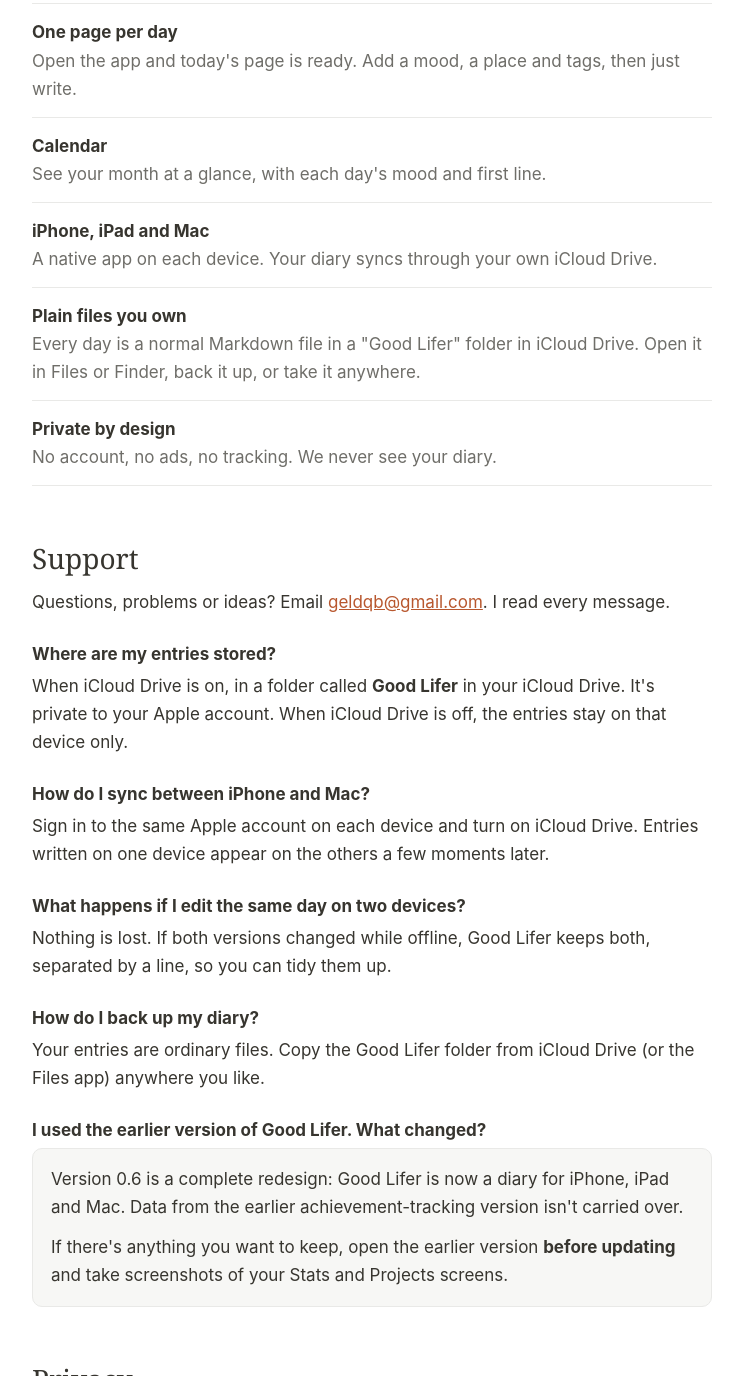
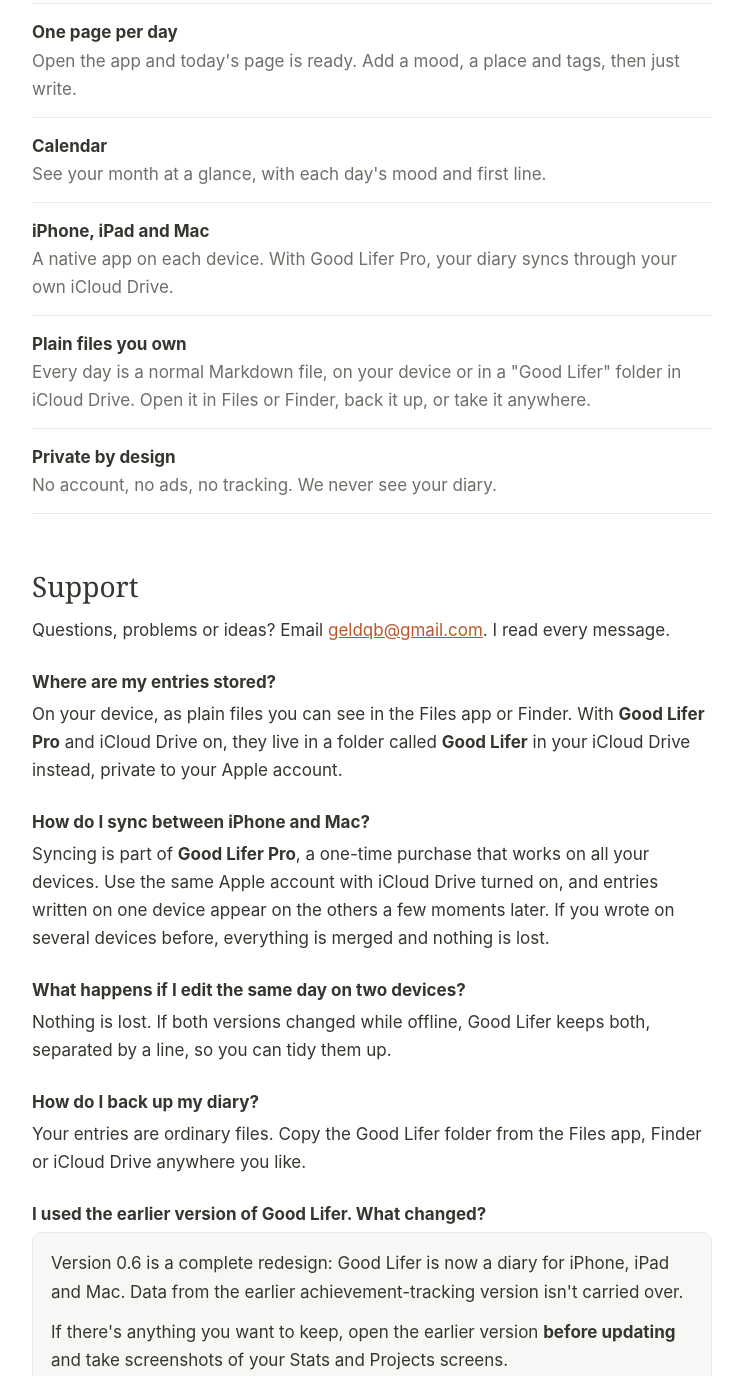
Before and after one commit to bingq/good-lifer, a plain HTML site: page docs/index.html in a window 1280 px wide. Shown: the part 497-1873 px from the top of the page, without its empty margins (268-1011 px from the left). Drawn offline with Linux system fonts and the light colour scheme.

Commit message:
Explain that sync is part of Good Lifer Pro

```diff
--- a/docs/index.html
+++ b/docs/index.html
@@ -65,8 +65,8 @@
   <ul class="features">
     <li><strong>One page per day</strong><span>Open the app and today's page is ready. Add a mood, a place and tags, then just write.</span></li>
     <li><strong>Calendar</strong><span>See your month at a glance, with each day's mood and first line.</span></li>
-    <li><strong>iPhone, iPad and Mac</strong><span>A native app on each device. Your diary syncs through your own iCloud Drive.</span></li>
-    <li><strong>Plain files you own</strong><span>Every day is a normal Markdown file in a "Good Lifer" folder in iCloud Drive. Open it in Files or Finder, back it up, or take it anywhere.</span></li>
+    <li><strong>iPhone, iPad and Mac</strong><span>A native app on each device. With Good Lifer Pro, your diary syncs through your own iCloud Drive.</span></li>
+    <li><strong>Plain files you own</strong><span>Every day is a normal Markdown file, on your device or in a "Good Lifer" folder in iCloud Drive. Open it in Files or Finder, back it up, or take it anywhere.</span></li>
     <li><strong>Private by design</strong><span>No account, no ads, no tracking. We never see your diary.</span></li>
   </ul>
 
@@ -74,16 +74,16 @@
   <p>Questions, problems or ideas? Email <a href="mailto:geldqb@gmail.com">geldqb@gmail.com</a>. I read every message.</p>
 
   <h3>Where are my entries stored?</h3>
-  <p>When iCloud Drive is on, in a folder called <strong>Good Lifer</strong> in your iCloud Drive. It's private to your Apple account. When iCloud Drive is off, the entries stay on that device only.</p>
+  <p>On your device, as plain files you can see in the Files app or Finder. With <strong>Good Lifer Pro</strong> and iCloud Drive on, they live in a folder called <strong>Good Lifer</strong> in your iCloud Drive instead, private to your Apple account.</p>
 
   <h3>How do I sync between iPhone and Mac?</h3>
-  <p>Sign in to the same Apple account on each device and turn on iCloud Drive. Entries written on one device appear on the others a few moments later.</p>
+  <p>Syncing is part of <strong>Good Lifer Pro</strong>, a one-time purchase that works on all your devices. Use the same Apple account with iCloud Drive turned on, and entries written on one device appear on the others a few moments later. If you wrote on several devices before, everything is merged and nothing is lost.</p>
 
   <h3>What happens if I edit the same day on two devices?</h3>
   <p>Nothing is lost. If both versions changed while offline, Good Lifer keeps both, separated by a line, so you can tidy them up.</p>
 
   <h3>How do I back up my diary?</h3>
-  <p>Your entries are ordinary files. Copy the Good Lifer folder from iCloud Drive (or the Files app) anywhere you like.</p>
+  <p>Your entries are ordinary files. Copy the Good Lifer folder from the Files app, Finder or iCloud Drive anywhere you like.</p>
 
   <h3>I used the earlier version of Good Lifer. What changed?</h3>
   <div class="note">
```
Also changed, not shown: docs/privacy.html (+1 -1 lines), README.md.
